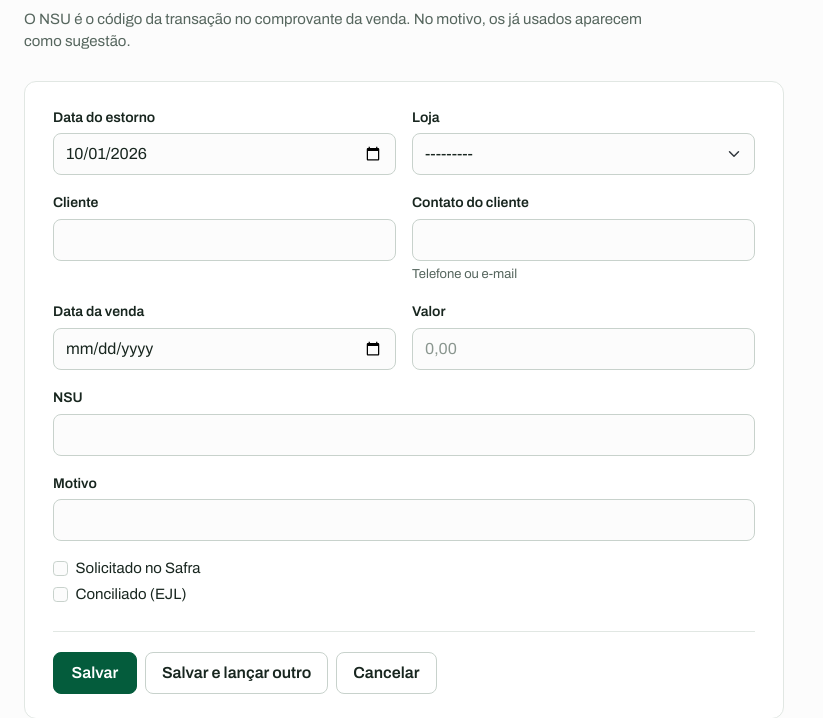
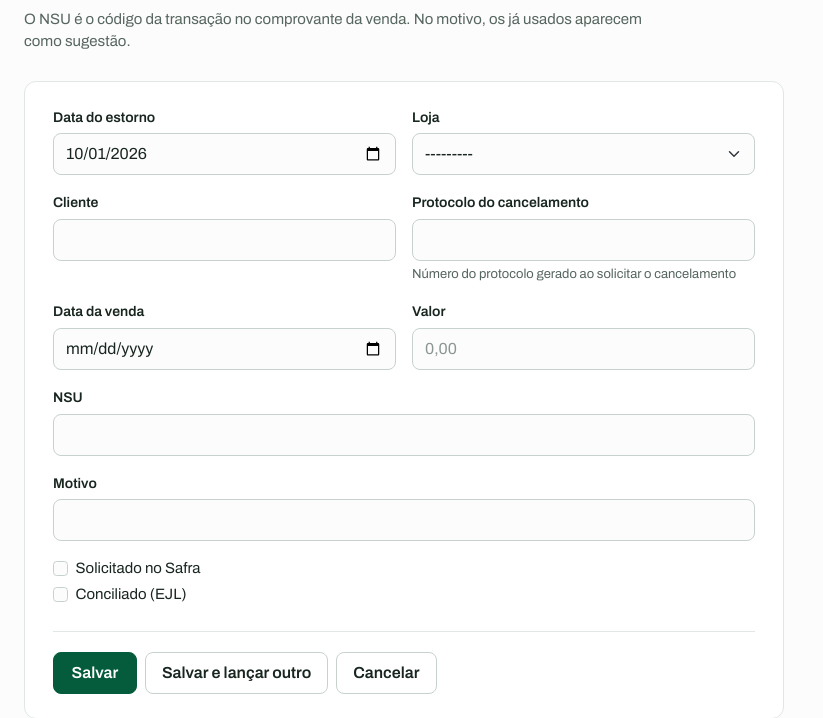
Before and after one commit to g5tidevs/financeiro-g5, a Django app: page /estornos/novo/ in a window 1280 px wide. Shown: the part 164-882 px from the top of the page, without its empty margins (0-823 px from the left). Run offline with Django 5.2, Linux system fonts and the light colour scheme; the visitor is signed in with stand-in values (Sample User, id 1); data that the repository does not hold is empty.

Commit message:
Estorno: protocolo do cancelamento no lugar do contato do cliente

```diff
--- a/apps/estornos/admin.py
+++ b/apps/estornos/admin.py
@@ -9,6 +9,6 @@ from .models import EstornoCartao
 class EstornoCartaoAdmin(ModeloBaseAdmin):
     list_display = ("data", "loja", "cliente", "valor", "nsu", "solicitado_banco", "conciliado", "ativo")
     list_filter = ("solicitado_banco", "conciliado", "ativo", "loja")
-    search_fields = ("cliente", "nsu", "motivo", "contato_cliente")
+    search_fields = ("cliente", "nsu", "motivo", "protocolo_cancelamento")
     date_hierarchy = "data"
     list_select_related = ("loja",)
--- a/apps/estornos/forms.py
+++ b/apps/estornos/forms.py
@@ -16,13 +16,14 @@ class EstornoCartaoForm(BootstrapModelForm):
     class Meta:
         model = EstornoCartao
         fields = [
-            "data", "loja", "cliente", "contato_cliente", "data_venda", "valor",
+            "data", "loja", "cliente", "protocolo_cancelamento", "data_venda", "valor",
             "nsu", "motivo", "solicitado_banco", "conciliado",
         ]
         widgets = {
             "data": CAMPO_DATA,
             "data_venda": CAMPO_DATA,
             "nsu": forms.TextInput(attrs={"inputmode": "numeric", "autocomplete": "off"}),
+            "protocolo_cancelamento": forms.TextInput(attrs={"autocomplete": "off"}),
             "motivo": forms.TextInput(attrs={"list": "motivos-sugeridos", "autocomplete": "off"}),
         }
 
@@ -54,7 +55,9 @@ class EstornoCartaoForm(BootstrapModelForm):
     def clean_motivo(self):
         motivo = " ".join(self.cleaned_data["motivo"].split())
         return motivo[:1].upper() + motivo[1:]
-
+    def clean_protocolo_cancelamento(self):
+        # Remove espaços colados por engano no começo e no fim
+        return self.cleaned_data["protocolo_cancelamento"].strip()
     def clean(self):
         dados = super().clean()
         nsu = dados.get("nsu")
@@ -84,7 +87,7 @@ class EstornoFiltroForm(BootstrapFormMixin, forms.Form):
     ejl = forms.ChoiceField(label="EJL", choices=SIM_NAO, required=False)
     q = forms.CharField(
         label="Buscar", required=False,
-        widget=forms.TextInput(attrs={"type": "search", "placeholder": "Cliente, NSU, motivo ou contato"}),
+        widget=forms.TextInput(attrs={"type": "search", "placeholder": "Cliente, NSU, motivo ou protocolo"}),
     )
 
     def clean(self):
@@ -113,6 +116,6 @@ class EstornoFiltroForm(BootstrapFormMixin, forms.Form):
                 Q(cliente__icontains=d["q"])
                 | Q(nsu__icontains=d["q"])
                 | Q(motivo__icontains=d["q"])
-                | Q(contato_cliente__icontains=d["q"])
+                | Q(protocolo_cancelamento__icontains=d["q"])
             )
         return qs
--- a/apps/estornos/models.py
+++ b/apps/estornos/models.py
@@ -13,7 +13,12 @@ class EstornoCartao(ModeloBase):
         "cadastros.Loja", verbose_name="Loja", on_delete=models.PROTECT, related_name="estornos"
     )
     cliente = models.CharField("Cliente", max_length=150)
-    contato_cliente = models.CharField("Contato do cliente", max_length=100, help_text="Telefone ou e-mail")
+    protocolo_cancelamento = models.CharField(
+        "Protocolo do cancelamento",
+        max_length=50,
+        blank=True,
+        help_text="Número do protocolo gerado ao solicitar o cancelamento",
+    )
     data_venda = models.DateField("Data da venda")
     valor = models.DecimalField(
         "Valor",
--- a/templates/estornos/form.html
+++ b/templates/estornos/form.html
@@ -16,7 +16,7 @@
     {% include "partials/campo.html" with field=form.data %}
     {% include "partials/campo.html" with field=form.loja %}
     {% include "partials/campo.html" with field=form.cliente %}
-    {% include "partials/campo.html" with field=form.contato_cliente %}
+    {% include "partials/campo.html" with field=form.protocolo_cancelamento %}
     {% include "partials/campo.html" with field=form.data_venda %}
     {% include "partials/campo.html" with field=form.valor %}
     {% include "partials/campo.html" with field=form.nsu classe="span-2" %}
```
Also changed, not shown: apps/estornos/migrations/0003_remove_estornocartao_contato_cliente_and_more.py (added).
